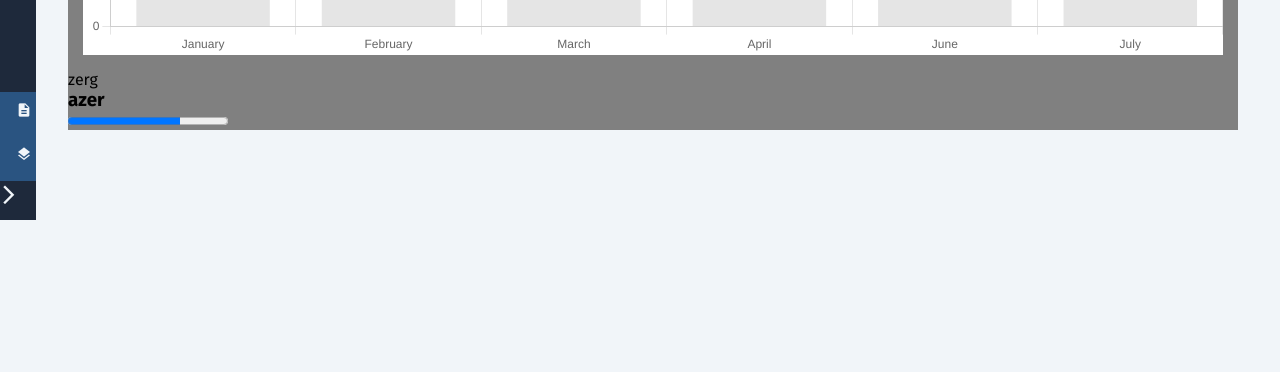
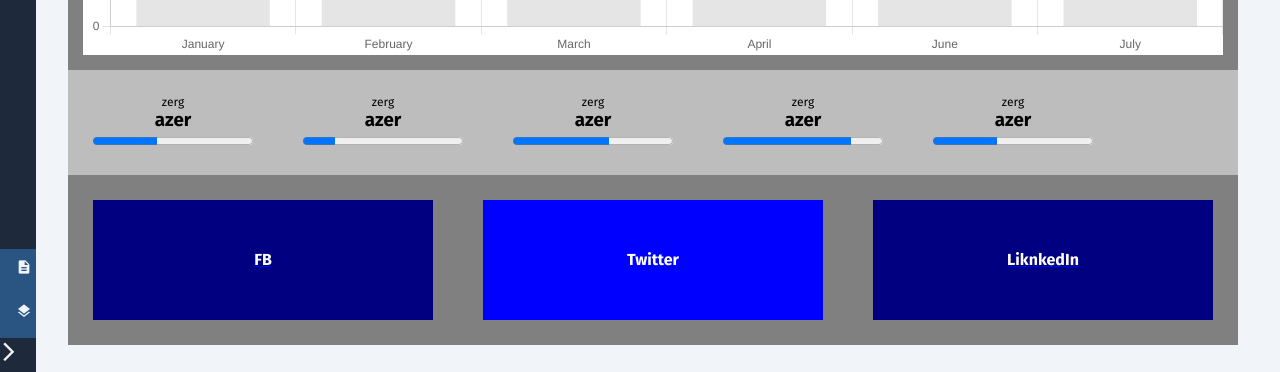
Before and after one commit to Warrikard/exo_cyberdian, a Vue app: page / in a window 1280 px wide. Shown: the part 580-952 px from the top of the page. Before the commit the page ends 800 px from the top, so only its background shows below. Built offline with nearby package versions, Linux system fonts and the light colour scheme.

Commit message:
1 file modified

```diff
--- a/src/views/Dashbord.vue
+++ b/src/views/Dashbord.vue
@@ -62,11 +62,31 @@
           />
         </div>
         <!--div barre progression-->
-        <div>
-          <div>
-            <p>zerg</p>
+        <div class="barre_p">
+          <div class="barres">
+            <p style="font-size: 12px">zerg</p>
             <h3>azer</h3>
-            <progress value="70" max="100">70 %</progress>
+            <progress value="40" max="100">40 %</progress>
+          </div>
+          <div class="barres">
+            <p style="font-size: 12px">zerg</p>
+            <h3>azer</h3>
+            <progress value="20" max="100">20 %</progress>
+          </div>
+          <div class="barres">
+            <p style="font-size: 12px">zerg</p>
+            <h3>azer</h3>
+            <progress value="60" max="100">60 %</progress>
+          </div>
+          <div class="barres">
+            <p style="font-size: 12px">zerg</p>
+            <h3>azer</h3>
+            <progress value="80" max="100">80 %</progress>
+          </div>
+          <div class="barres">
+            <p style="font-size: 12px">zerg</p>
+            <h3>azer</h3>
+            <progress value="40" max="100">40 %</progress>
           </div>
         </div>
       </div>
@@ -74,11 +94,23 @@
       <!--div liens-->
       <div class="cases_liens">
         <!--div fb-->
-        <div></div>
+        <a href="https://fr-fr.facebook.com/">
+          <div class="lien1">
+            <h4>FB</h4>
+          </div>
+        </a>
         <!--div twitter-->
-        <div></div>
+        <a href="https://fr-fr.facebook.com/">
+          <div class="lien2">
+            <h4>Twitter</h4>
+          </div>
+        </a>
         <!--div linkedin-->
-        <div></div>
+        <a href="https://fr-fr.facebook.com/">
+          <div class="lien3">
+            <h4>LiknkedIn</h4>
+          </div>
+        </a>
       </div>
     </div>
   </main>
@@ -205,4 +237,44 @@
   background-color: white;
   margin: 15px;
 }
+.barre_p {
+  display: flex;
+  flex-direction: row;
+  background-color: rgb(189, 189, 189);
+}
+.barres {
+  text-align: center;
+  margin: 25px;
+}
+.cases_liens {
+  display: flex;
+  flex-direction: row;
+}
+.lien1 {
+  text-align: center;
+  color: white;
+  background-color: navy;
+  width: 340px;
+  height: 120px;
+  padding-top: 50px;
+  margin: 25px;
+}
+.lien2 {
+  text-align: center;
+  color: white;
+  background-color: blue;
+  width: 340px;
+  height: 120px;
+  padding-top: 50px;
+  margin: 25px;
+}
+.lien3 {
+  text-align: center;
+  color: white;
+  background-color: navy;
+  width: 340px;
+  height: 120px;
+  padding-top: 50px;
+  margin: 25px;
+}
 </style>
```
